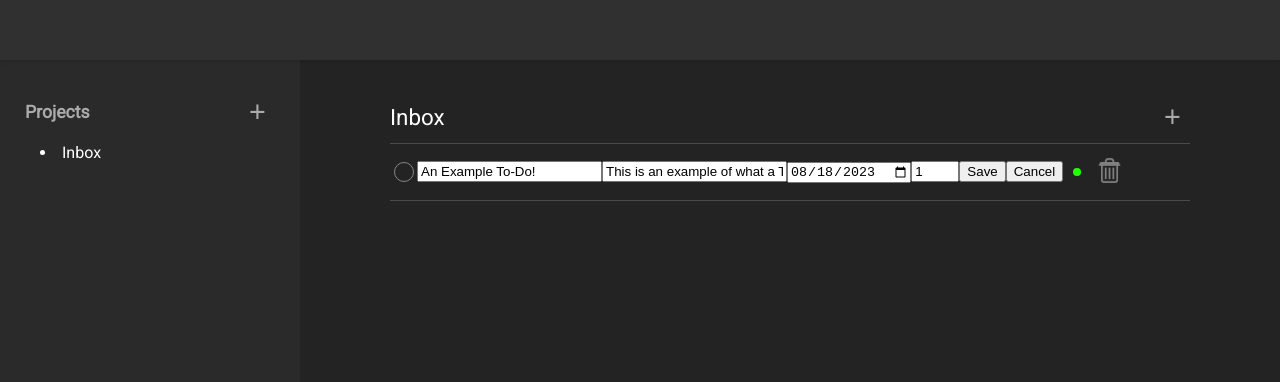
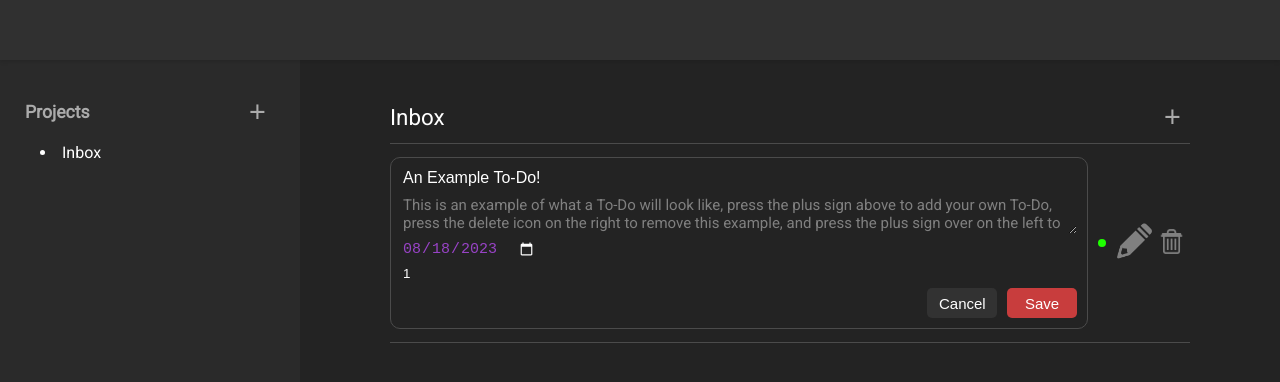
Before and after one commit to hamzahuda/to-do-list, a website built with webpack: page dist/index.html in a window 1280 px wide. Both pictures are taken after a click on the button 1134 px from the left and 202 px from the top of the page. Built offline with nearby package versions, Linux system fonts and the light colour scheme.

Commit message:
Style edit todo interface

```diff
--- a/src/css/style.css
+++ b/src/css/style.css
@@ -4,6 +4,10 @@ body {
     height: 100vh;
     color: white;
     font-family: "Roboto", sans-serif;
+}
+
+input {
+    color-scheme: dark;
 }
 
 /* Header Styling */
@@ -169,11 +173,6 @@ hr {
     padding: 5px 0px;
 }
 
-.todo:hover {
-    cursor: pointer;
-    background-color: rgb(53, 53, 53);
-}
-
 .todo-main-content {
     display: flex;
     flex-direction: column;
@@ -217,10 +216,101 @@ hr {
 
 /* Edit Todo Styling */
 
+.edit-main-content {
+    display: flex;
+    box-sizing: border-box;
+    flex-direction: column;
+    justify-content: center;
+    gap: 6px;
+    width: 100%;
+    padding: 10px 10px;
+    margin-right: auto;
+    border: 1px solid rgb(75, 75, 75);
+    border-radius: 10px;
+}
+
+.edit-title,
+.edit-description,
+.edit-date,
+.edit-priority {
+    background-color: transparent;
+    border: none;
+}
+
+.edit-title:focus,
+.edit-description:focus,
+.edit-date:focus,
+.edit-priority:focus {
+    outline: none;
+}
+
+.edit-title {
+    color: white;
+    font-size: 16px;
+}
+
+.edit-description {
+    color: gray;
+    font-size: 15px;
+    font-family: "Roboto", sans-serif;
+    overflow-y: hidden;
+    min-height: 20px;
+}
+
+.edit-date {
+    cursor: pointer;
+    color: rgb(152, 67, 198);
+    font-size: 15px;
+    width: fit-content;
+}
+
+.edit-priority {
+    width: fit-content;
+    color: white;
+}
+
+.edit-buttons {
+    display: flex;
+    margin-left: auto;
+    gap: 10px;
+}
+
+.save-button,
+.cancel-button {
+    font-size: 15px;
+    width: 70px;
+    height: 30px;
+    border: none;
+    border-radius: 5px;
+    padding: 5px 12px;
+    color: white;
+}
+
+.save-button {
+    background-color: rgb(200, 61, 61);
+}
+
+.cancel-button {
+    background-color: rgb(50, 50, 50);
+}
+
+.save-button:hover {
+    background-color: rgb(235, 32, 32);
+}
+
+.cancel-button:hover {
+    background-color: rgb(65, 65, 65);
+}
+
+.save-button:hover,
+.cancel-button:hover {
+    cursor: pointer;
+}
+
 .edit-button {
     background-color: transparent;
     border: none;
-    transition: ease-in-out 0.1s;
+    transition: ease-in-out 0.2s;
 }
 
 .edit-button > img {
@@ -238,7 +328,7 @@ hr {
 .delete-button {
     background-color: transparent;
     border: none;
-    transition: ease-in-out 0.1s;
+    transition: ease-in-out 0.2s;
 }
 
 .delete-button > img {
--- a/src/modules/UI.js
+++ b/src/modules/UI.js
@@ -163,12 +163,18 @@ export function loadToDoList(projectIndex) {
             // Edit button
             const editButton = document.createElement("button");
             editButton.classList.add("edit-button");
-            editButton.addEventListener("click", () => {
-                editButton.style.display = "none";
+
+            editButton.addEventListener("click", editBtnClicked);
+            function editBtnClicked() {
+                // Disable buttons and hide todo content
+                checkbox.style.display = "none";
+                deleteButton.removeEventListener("click", deleteBtnClicked);
+                editButton.removeEventListener("click", editBtnClicked);
+                editButton.style.transform = "scale(1.4)";
                 todoMainContent.style.display = "none";
 
                 const editMainContent = document.createElement("div");
-                editMainContent.classList.add("main-content");
+                editMainContent.classList.add("edit-main-content");
 
                 // Edit Title element
                 const editTitle = document.createElement("input");
@@ -178,10 +184,15 @@ export function loadToDoList(projectIndex) {
                 editMainContent.appendChild(editTitle);
 
                 // Edit Description element
-                const editDesc = document.createElement("input");
-                editDesc.type = "textarea";
+                const editDesc = document.createElement("textarea");
                 editDesc.classList.add("edit-description");
                 editDesc.value = todo.description;
+                function setHeight() {
+                    editDesc.style.height = "0px";
+                    editDesc.style.height = editDesc.scrollHeight + "px";
+                }
+                editDesc.addEventListener("input", setHeight);
+                editDesc.addEventListener("click", setHeight);
                 editMainContent.appendChild(editDesc);
 
                 // Edit Date element
@@ -201,6 +212,13 @@ export function loadToDoList(projectIndex) {
                 editMainContent.appendChild(editPriority);
 
                 // Save and Cancel buttons
+                const cancelBtn = document.createElement("button");
+                cancelBtn.classList.add("cancel-button");
+                cancelBtn.textContent = "Cancel";
+                cancelBtn.addEventListener("click", () => {
+                    loadToDoList(projectIndex);
+                });
+
                 const saveBtn = document.createElement("button");
                 saveBtn.classList.add("save-button");
                 saveBtn.textContent = "Save";
@@ -215,21 +233,18 @@ export function loadToDoList(projectIndex) {
                     if (editPriority.value <= 3 && editPriority.value >= 1) {
                         todo.priority = editPriority.value;
                     }
-
                     loadToDoList(projectIndex);
                 });
-                editMainContent.appendChild(saveBtn);
 
-                const cancelBtn = document.createElement("button");
-                cancelBtn.classList.add("cancel-button");
-                cancelBtn.textContent = "Cancel";
-                cancelBtn.addEventListener("click", () => {
-                    loadToDoList(projectIndex);
-                });
-                editMainContent.appendChild(cancelBtn);
+                const buttons = document.createElement("div");
+                buttons.classList.add("edit-buttons");
+                buttons.appendChild(cancelBtn);
+                buttons.appendChild(saveBtn);
+                editMainContent.appendChild(buttons);
 
                 checkbox.after(editMainContent);
-            });
+            }
+
             const editImg = new Image();
             editImg.src = editIcon;
             editButton.appendChild(editImg);
@@ -238,10 +253,11 @@ export function loadToDoList(projectIndex) {
             // Delete button
             const deleteButton = document.createElement("button");
             deleteButton.classList.add("delete-button");
-            deleteButton.addEventListener("click", () => {
+            deleteButton.addEventListener("click", deleteBtnClicked);
+            function deleteBtnClicked() {
                 removeToDo(projectIndex, todoIndex);
                 loadToDoList(projectIndex);
-            });
+            }
             const deleteImg = new Image();
             deleteImg.src = deleteIcon;
             deleteButton.appendChild(deleteImg);
```
